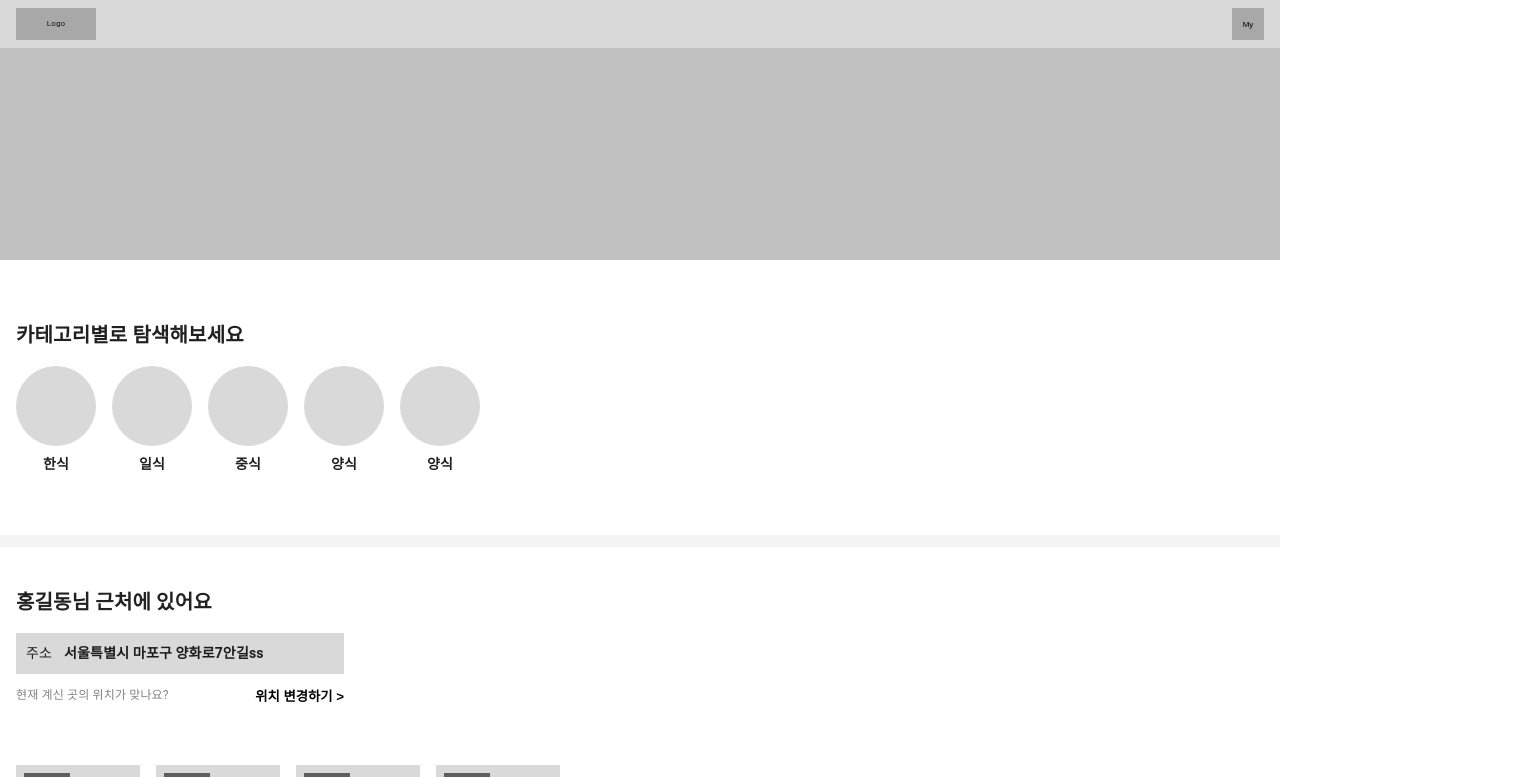
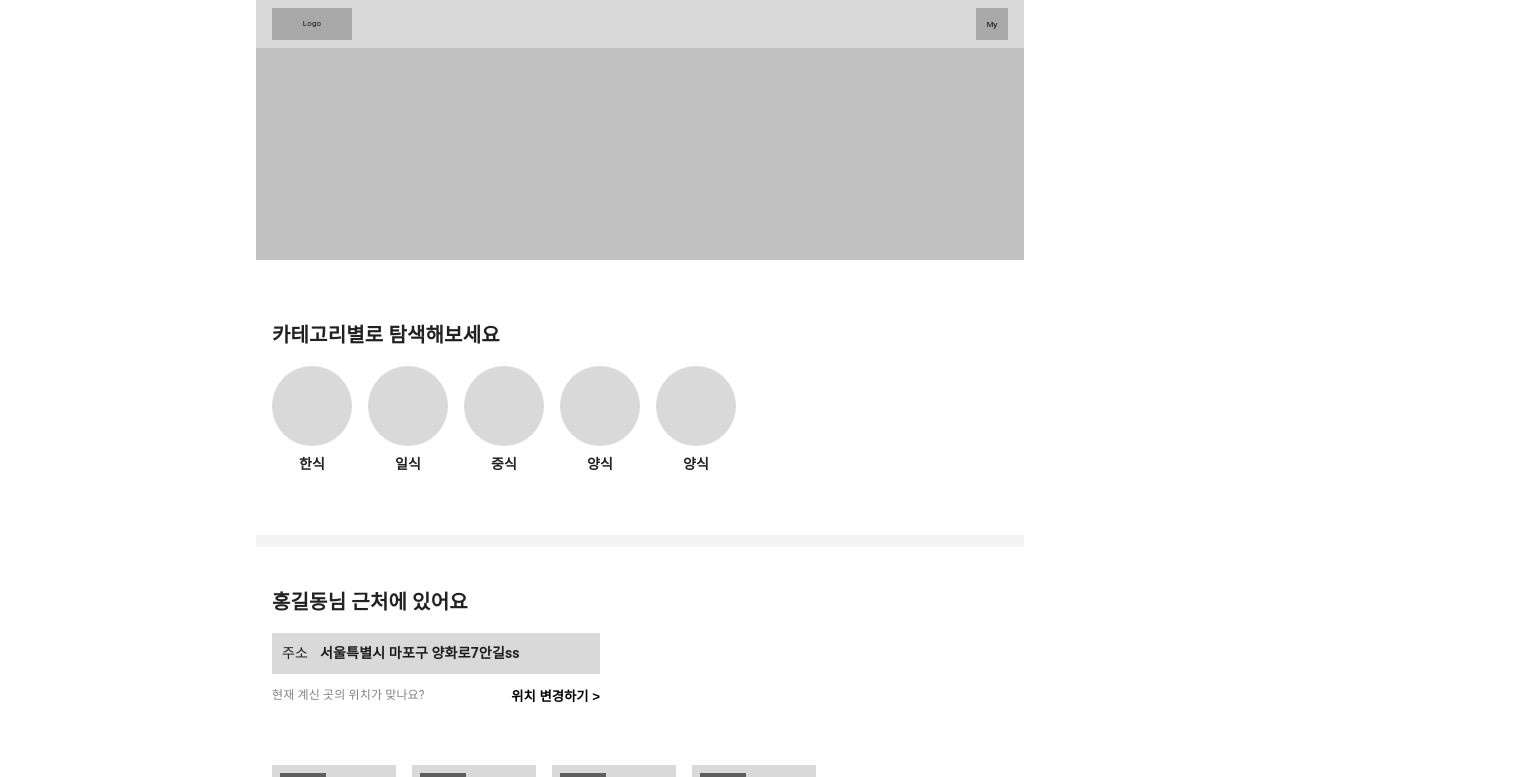
Before and after one commit to dlantjdgkgk/SmallGift, a React (Create React App) app: page / in a window 1280 px wide. Shown: the top 777 px of the page, 1536 px wide, since content can reach past the window. Built offline with nearby package versions, Linux system fonts and the light colour scheme.

Commit message:
feat(root) : 페이지 크기 설정

```diff
--- a/src/index.css
+++ b/src/index.css
@@ -1,3 +1,11 @@
+#root{
+    max-width: 768px;
+    min-width: 360px;
+    margin: 0 auto;
+    min-height: 100vh;
+    background-color: rgb(255,255,255);
+}
+
 body,
 h1,h2,h3,h4,h5,h6,p,
 ul,li,ol{
```
